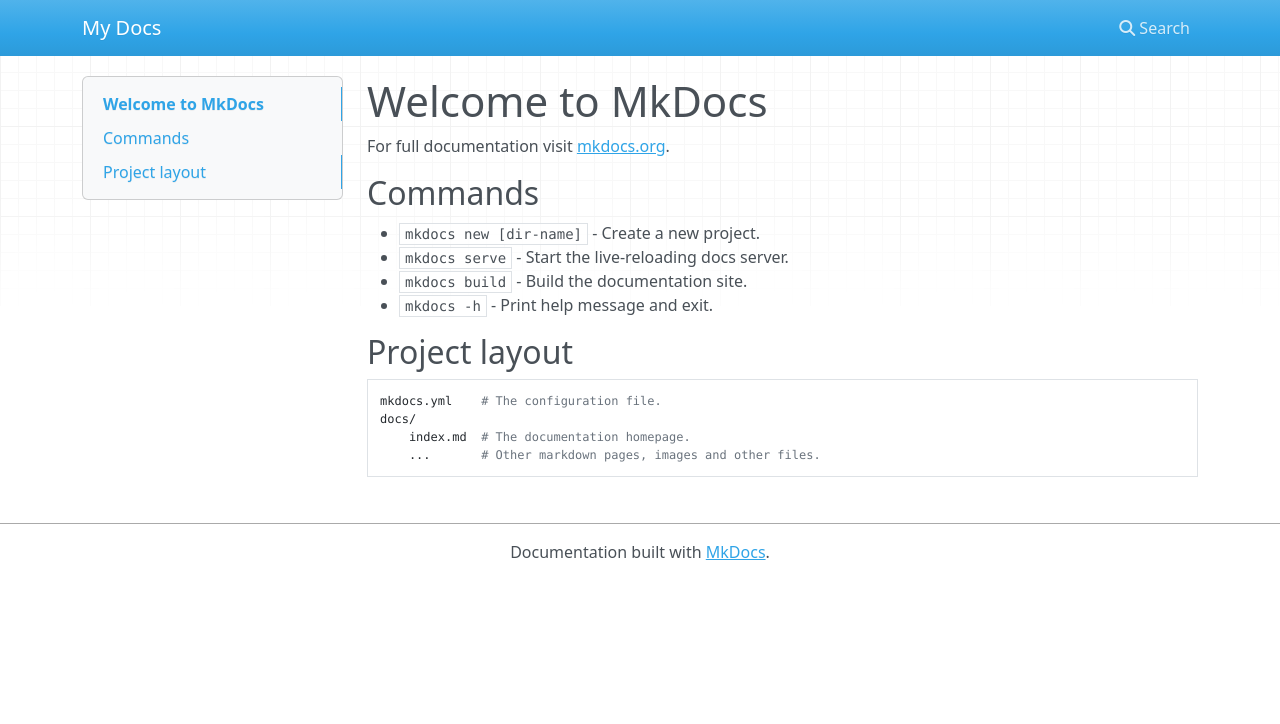
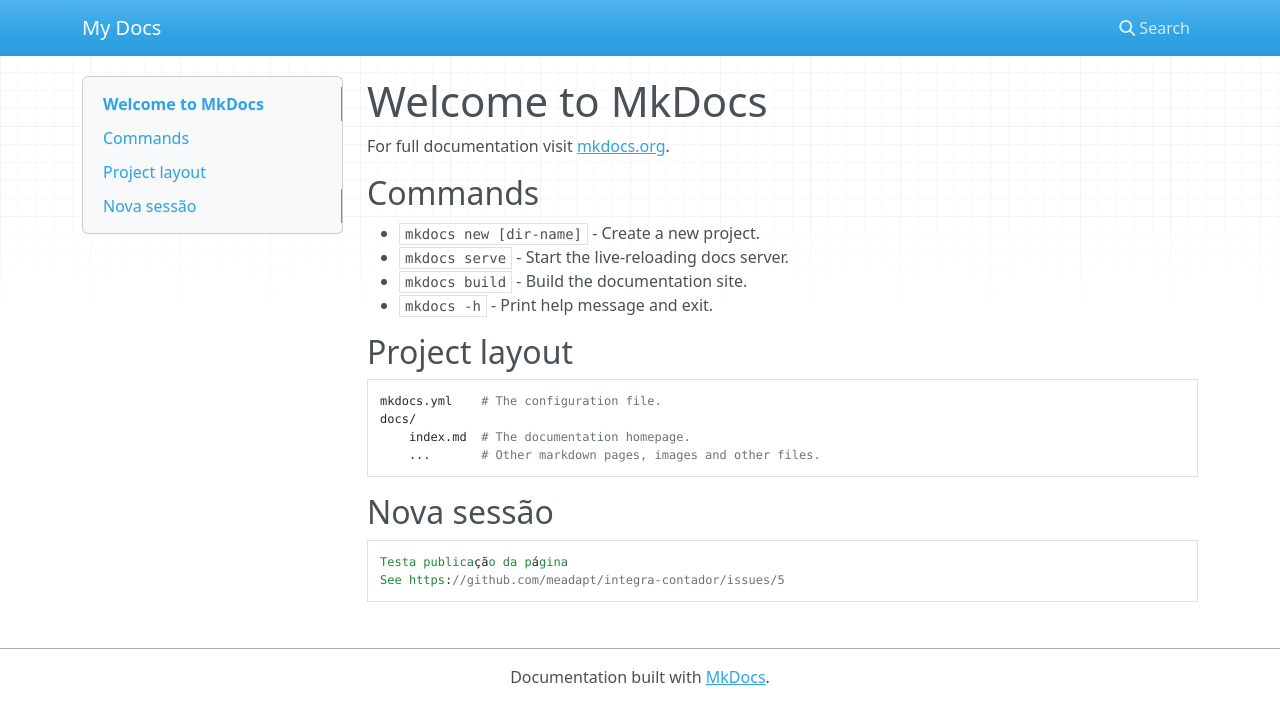
Before and after one commit to michelmetran/login-static-site, an MkDocs documentation site: the page built from docs/index.md, in a window 1280 px wide. Shown: the top 724 px of the page. Built offline with MkDocs 1.6.1, drawn with Linux system fonts in a browser that asks for light colours; nearby versions of some CDN libraries.

Commit message:
Adiciona teste para publicao página
See #5

```diff
--- a/docs/index.md
+++ b/docs/index.md
@@ -15,3 +15,8 @@
     docs/
         index.md  # The documentation homepage.
         ...       # Other markdown pages, images and other files.
+
+## Nova sessão
+
+    Testa publicação da página
+    See https://github.com/meadapt/integra-contador/issues/5
```
